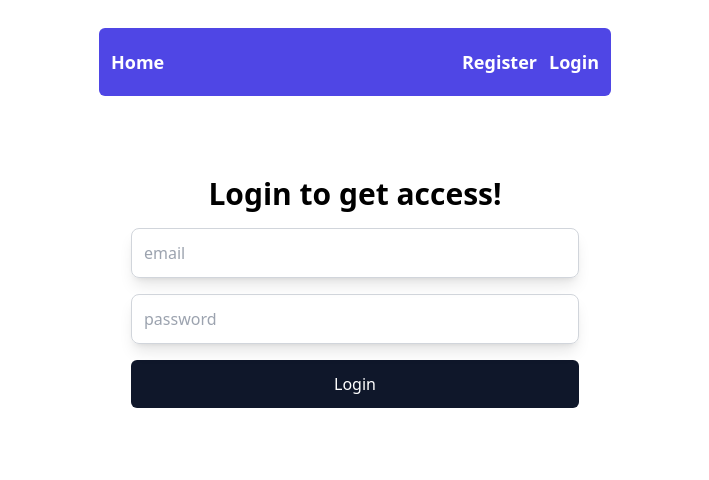
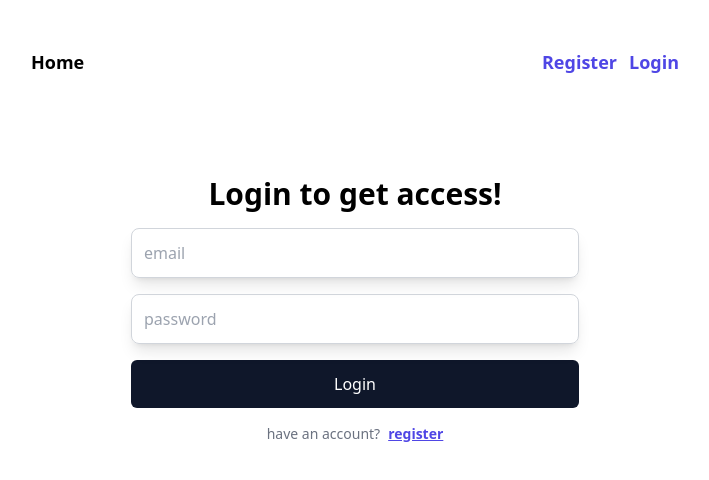
Before and after one commit to mohamedrafik-lgtm/full-stack-todo-list, a React (Vite) app: page /login in a window 1280 px wide. Shown: the top 480 px of the page, without its empty margins (285-994 px from the left). Built offline with nearby package versions, Linux system fonts and the light colour scheme.

Commit message:
fnish Login

```diff
--- a/src/components/Navbar.tsx
+++ b/src/components/Navbar.tsx
@@ -1,20 +1,56 @@
-import { NavLink } from "react-router-dom";
+import toast from "react-hot-toast";
+import { NavLink, useLocation } from "react-router-dom";
+import Button from "./ui/Button";
 
 const Navbar = () => {
+  const {pathname} = useLocation()
+
+  const storageKey = "loggedInUser";
+  const userDataString = localStorage.getItem(storageKey);
+  const userData = userDataString ? JSON.parse(userDataString) : null
+  const onLogout = ()=>{
+    localStorage.removeItem(storageKey);
+    toast.success("You will be logged out after 1.5 seconds!", {
+      position: "bottom-center",
+      duration: 1500,
+      style: {
+        backgroundColor: "black",
+        color: "white",
+        width: "fit-content",
+      },
+    });
+    setTimeout(()=>{
+      location.replace(pathname)
+    },1500)
+  }
   return (
-    <nav className="max-w-lg mx-auto mt-7 mb-20 bg-indigo-600 px-3 py-5 rounded-md">
+    <nav className="max-w-2xl mx-auto mt-7 mb-20 px-3 py-5">
       <ul className="flex items-center justify-between">
-        <li className="text-white duration-200 font-semibold text-lg">
+        <li className="duration-200 font-semibold text-lg">
           <NavLink to="/">Home</NavLink>
         </li>
-        <p className="flex items-center space-x-3">
-          <li className="text-white duration-200 font-semibold text-lg">
+        {
+          userData ?
+          <div className="flex item-center text-indigo-600 space-x-2">
+            <li className="text-indigo-600 duration-200 font-semibold text-lg">
+            <NavLink to="/profile">profile</NavLink>
+            </li>
+
+            <Button className="cursor-pointer" size={"sm"} onClick={onLogout}>
+              Logout
+            </Button>
+          </div>
+          :
+          <p className="flex items-center space-x-3">
+          <li className="text-indigo-600 duration-200 font-semibold text-lg">
             <NavLink to="/register">Register</NavLink>
           </li>
-          <li className="text-white duration-200 font-semibold text-lg">
+          <li className="text-indigo-600 duration-200 font-semibold text-lg">
             <NavLink to="/login">Login</NavLink>
           </li>
         </p>
+        }
+
       </ul>
     </nav>
   );
--- a/src/pages/Login.tsx
+++ b/src/pages/Login.tsx
@@ -10,16 +10,12 @@ import axiosInstance from "../config/axios.config";
 import toast from "react-hot-toast";
 import { AxiosError } from "axios";
 import { IErrorResponse } from "../interfaces";
-
-
+import { Link } from "react-router-dom";
 
 interface ILginInput {
   identifier:string,
   password:string
 }
-// eslint-disable-next-line react-hooks/rules-of-hooks
-
-
 const LoginPage = () => {
   const [isLoading , setIsLoading] = useState(false)
   const { register, handleSubmit,formState:{errors} } = useForm<ILginInput>({
@@ -30,11 +26,12 @@ const LoginPage = () => {
 
     setIsLoading(true)
     try {
-      const {status} = await axiosInstance.post("/auth/local",data);
+      const {status,data:resData} = await axiosInstance.post("/auth/local",data);
+      console.log(resData)
       if (status === 200){
-        toast.success("you will navigate to the home page after 4 second to login!",{
+        toast.success("you will navigate to the home page after 2 second",{
           position:"bottom-center",
-          duration:4000,
+          duration:1500,
           style:{
             backgroundColor:"black",
             color:"white",
@@ -43,13 +40,16 @@ const LoginPage = () => {
 
         })
       }
+      localStorage.setItem("loggedInUser",JSON.stringify(resData))
+      setTimeout(() => {
+        location.replace("/")
+      }, 2000);
     } catch (error) {
-
       const errorOpj = error as AxiosError<IErrorResponse>
 
       toast.error(`${errorOpj.response?.data.error.message}`,{
         position:"bottom-center",
-        duration:4000,
+        duration:1500,
 
       })
     }finally{
@@ -77,6 +77,13 @@ const LoginPage = () => {
         {renderlOGINrForm}
 
         <Button fullWidth isLoading={isLoading}>Login</Button>
+
+        <p className="text-center text-sm text-gray-500 space-x-2">
+          <span>have an account?</span>
+          <Link to={"/register"} className="underline text-indigo-600 font-semibold">
+          register
+          </Link>
+        </p>
       </form>
     </div>
   );
--- a/src/pages/Register.tsx
+++ b/src/pages/Register.tsx
@@ -10,48 +10,49 @@ import axiosInstance from "../config/axios.config";
 import toast from "react-hot-toast";
 import {AxiosError } from "axios";
 import { IErrorResponse } from "../interfaces";
+import { Link, useNavigate } from "react-router-dom";
 interface IFormInput {
   username: string,
   email:string,
   password:string
 }
 const RegisterPage = () => {
+    const navigate = useNavigate()
     const [isLoading , setIsLoading] = useState(false)
     const { register, handleSubmit,formState:{errors} } = useForm<IFormInput>({
       resolver:yupResolver(registerSchema)
     })
-  const onSubmit: SubmitHandler<IFormInput> = async data => {
-    console.log(data)
-    setIsLoading(true)
-    try {
-      const {status} =await axiosInstance.post("/auth/local/register",data);
-      if (status === 200){
-        toast.success("you will navigate to the page after 4 second to login!",{
-          position:"bottom-center",
-          duration:4000,
-          style:{
-            backgroundColor:"black",
-            color:"white",
-            width:"fit-content",
-            }
-        })
-      }else{
-        console.log("error")
+    const onSubmit: SubmitHandler<IFormInput> = async data => {
+      setIsLoading(true);
+
+
+      try {
+        const { status } = await axiosInstance.post("/auth/local/register", data);
+        if (status === 200) {
+          toast.success("You will navigate to the login page in 2 seconds!", {
+            position: "bottom-center",
+            duration: 1500,
+            style: {
+              backgroundColor: "black",
+              color: "white",
+              width: "fit-content",
+            },
+          });
+          setTimeout(() => {
+            navigate("/login");
+          }, 2000);
+        }
+      } catch (error) {
+        const errorObj = error as AxiosError<IErrorResponse>;
+        toast.error(`${errorObj.response?.data.error.message}`, {
+          position: "bottom-center",
+          duration: 4000,
+        });
+      } finally {
+        setIsLoading(false);
       }
-    } catch (error) {
+    };
 
-      const errorOpj = error as AxiosError<IErrorResponse>
-
-      toast.error(`${errorOpj.response?.data.error.message}`,{
-        position:"bottom-center",
-        duration:4000,
-
-      })
-    }finally{
-      setIsLoading(false)
-    }
-
-  }
 
 
   // renders
@@ -71,8 +72,15 @@ const RegisterPage = () => {
       <form onSubmit={handleSubmit(onSubmit)} className="space-y-4">
         {renderRegisterForm}
         <Button fullWidth isLoading={isLoading}>
+          Register
+        </Button>
 
-          Register</Button>
+        <p className="text-center text-sm text-gray-500 space-x-2">
+          <span>have an account?</span>
+          <Link to={"/login"} className="underline text-indigo-600 font-semibold">
+            Login
+          </Link>
+        </p>
       </form>
     </div>
   );
--- a/src/router/index.tsx
+++ b/src/router/index.tsx
@@ -7,18 +7,19 @@ import HomePage from "../pages";
 import LoginPage from "../pages/Login";
 import RegisterPage from "../pages/Register";
 
-const isLoggedIn = false;
-const userData: { email: string } | null = isLoggedIn ? { email: "email@gmail.com" } : null;
-
+const storageKey = "loggedInUser";
+const userDataString = localStorage.getItem(storageKey);
+const userData = userDataString ? JSON.parse(userDataString) : null
+console.log(userData)
 const router = createBrowserRouter(
   createRoutesFromElements(
     <>
       {/* Root Layout */}
-      <Route path="/" element={<RootLayout />} errorElement={<ErrorHandler />}>
+      <Route path="/" element={<RootLayout/>} errorElement={<ErrorHandler />}>
         <Route
           index
           element={
-            <ProtectedRoute isAllowed={isLoggedIn} redirectPath="/login" data={userData}>
+            <ProtectedRoute isAllowed={userData?.jwt} redirectPath="/login" data={userData}>
               <HomePage />
             </ProtectedRoute>
           }
@@ -26,7 +27,7 @@ const router = createBrowserRouter(
         <Route
           path="login"
           element={
-            <ProtectedRoute isAllowed={!isLoggedIn} redirectPath="/" data={userData}>
+            <ProtectedRoute isAllowed={!userData?.jwt} redirectPath="/" data={userData}>
               <LoginPage />
             </ProtectedRoute>
           }
@@ -34,7 +35,7 @@ const router = createBrowserRouter(
         <Route
           path="register"
           element={
-            <ProtectedRoute isAllowed={!isLoggedIn} redirectPath="/login" data={userData}>
+            <ProtectedRoute isAllowed={!userData?.jwt} redirectPath="/login" data={userData}>
               <RegisterPage />
             </ProtectedRoute>
           }
```
